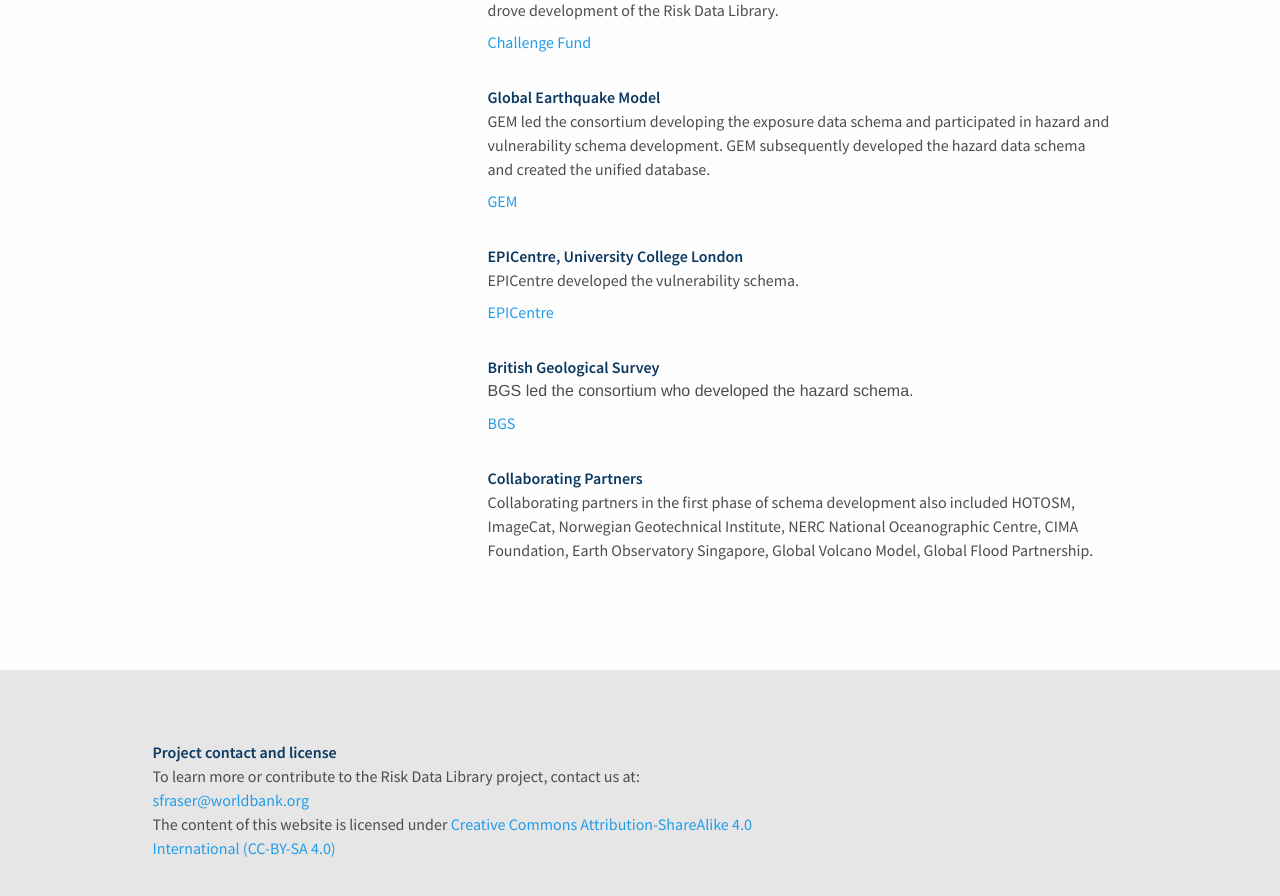
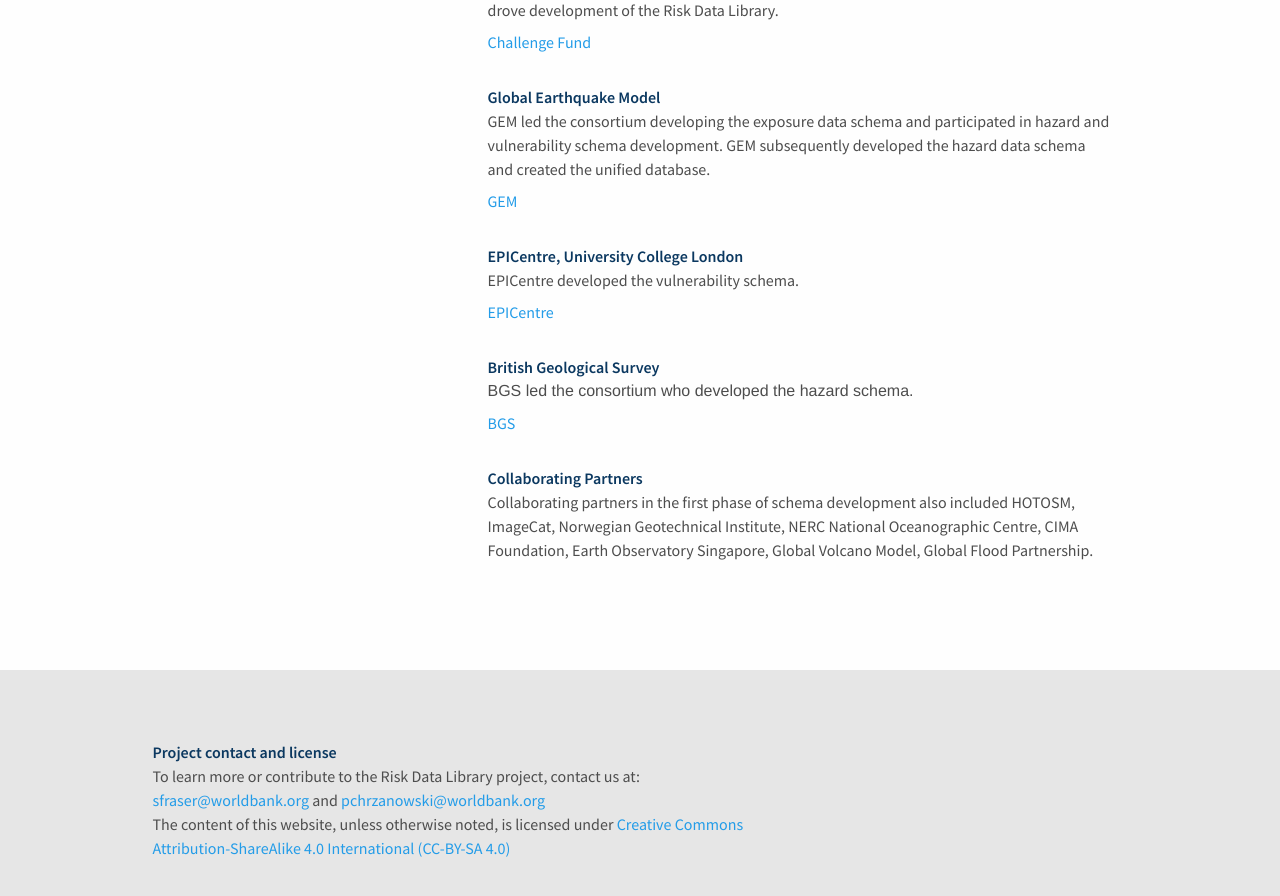
Before and after one commit to GFDRR/risk-data-library.github.io, a Jekyll site: the page built from index.html, in a window 1280 px wide and 900 px high, scrolled down 2227 px. Shown: the top 896 px of the window. Built offline with Jekyll 4.4.1, drawn with Linux system fonts in a browser that asks for light colours; nearby versions of some CDN libraries.

Commit message:
Update footer.html
add pierre contact, and update licence text

```diff
--- a/_includes/footer.html
+++ b/_includes/footer.html
@@ -2,8 +2,8 @@
   <div class="container-wrapper">
     <div class="footer-left">
       <p class="title-color">Project contact and license</p>
-      <p>To learn more or contribute to the Risk Data Library project, contact us at: <a href="mailto:sfraser@worldbank.org" target="_blank">sfraser@worldbank.org</a></p>
-      <p>The content of this website is licensed under <a href="https://creativecommons.org/licenses/by-sa/4.0/legalcode" target="_blank">Creative Commons Attribution-ShareAlike 4.0 International (CC-BY-SA 4.0)</a></p>
+      <p>To learn more or contribute to the Risk Data Library project, contact us at: <a href="mailto:sfraser@worldbank.org" target="_blank">sfraser@worldbank.org</a> and <a href="mailto:pchrzanowski@worldbank.org" target="_blank">pchrzanowski@worldbank.org</a></p>
+      <p>The content of this website, unless otherwise noted, is licensed under <a href="https://creativecommons.org/licenses/by-sa/4.0/legalcode" target="_blank">Creative Commons Attribution-ShareAlike 4.0 International (CC-BY-SA 4.0)</a></p>
     </div>
     <div class="footer-right">
     </div>
```
